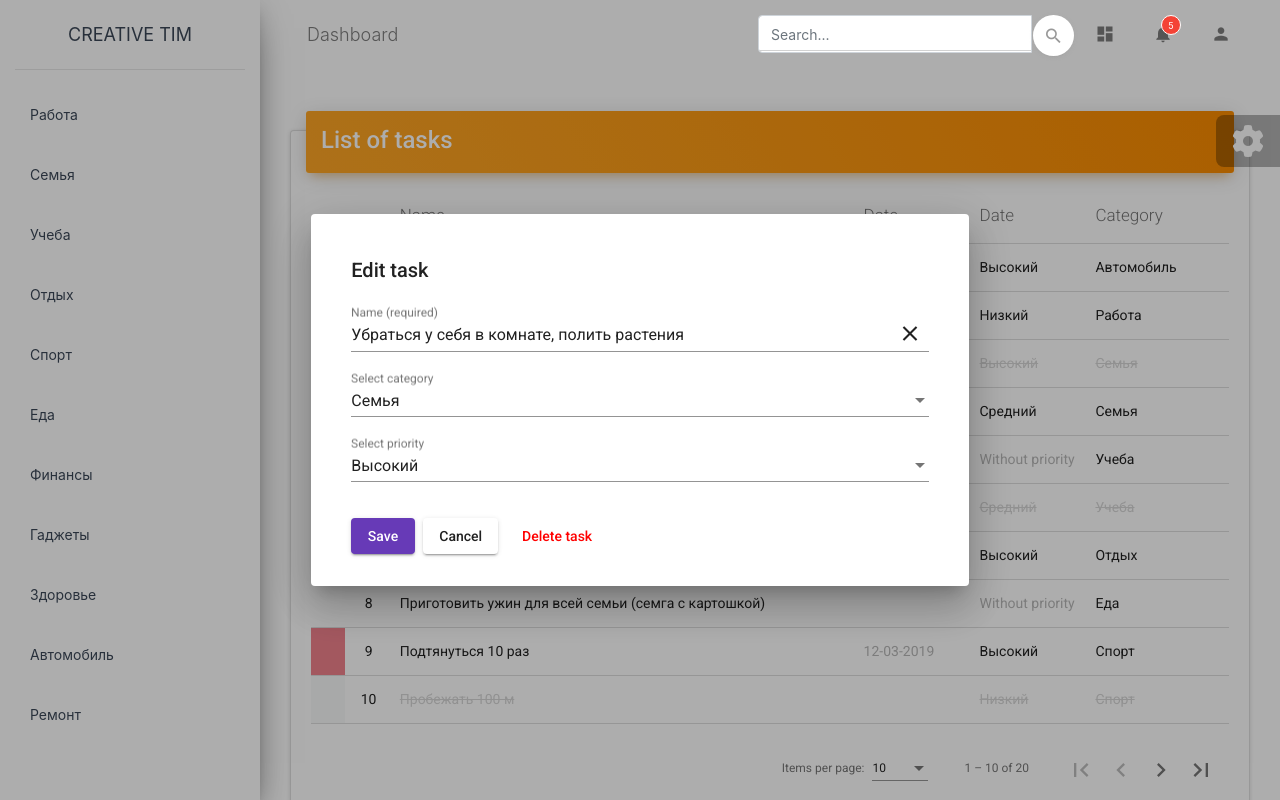
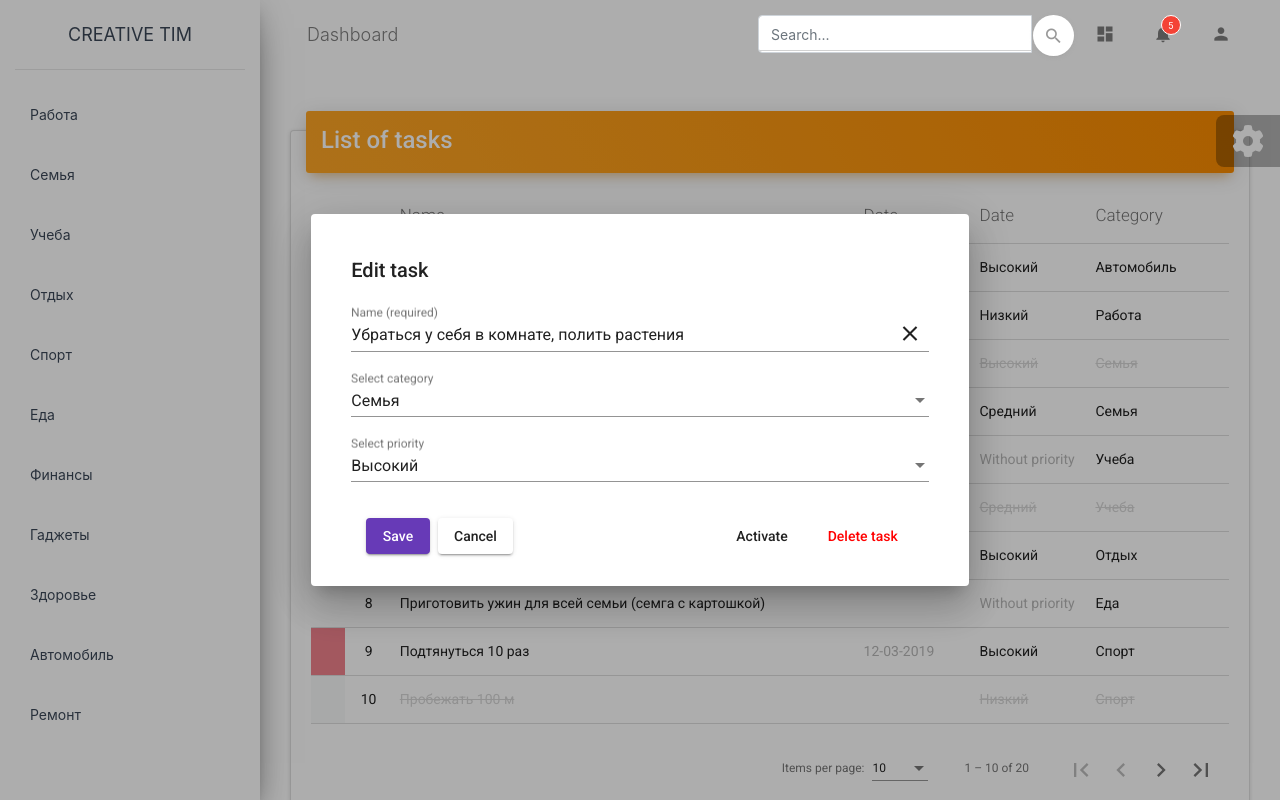
Before and after one commit to JavaThrone/angular-todo-app, an Angular app: page / in a window 1280 px wide. Both pictures are taken after a click on the element "Убраться у себя в комнате, полить растения". Built offline with nearby package versions, Linux system fonts and the light colour scheme.

Commit message:
added ability to close and activate a task

```diff
--- a/src/app/dialog/edit-task-dialog/edit-task-dialog.component.html
+++ b/src/app/dialog/edit-task-dialog/edit-task-dialog.component.html
@@ -39,6 +39,7 @@
 </mat-dialog-content>
 
 <mat-dialog-actions>
+  <div class="col-md-5 col-12">
     <button
       (click)="onConfirm()" [disabled]="tmpTitle.trim().length == 0"
       color="primary"
@@ -47,6 +48,10 @@
     </button>
 
     <button (click)="onCancel()" mat-raised-button>Cancel</button>
-
+  </div>
+  <div class="col-md-7 col-12 text-right">
+    <button (click)="complete()" *ngIf="!task.completed" class="green" mat-button>Close</button>
+    <button (click)="activate()" *ngIf="task.completed" class="green" mat-button>Activate</button>
     <button (click)="delete()" class="red" mat-button>Delete task</button>
+  </div>
 </mat-dialog-actions>
--- a/src/app/dialog/edit-task-dialog/edit-task-dialog.component.ts
+++ b/src/app/dialog/edit-task-dialog/edit-task-dialog.component.ts
@@ -55,7 +55,7 @@ export class EditTaskDialogComponent implements OnInit {
     this.dialogRef.close(null);
   }
 
-  delete() {
+  delete(): void {
     const dialogRef = this.dialog.open(ConfirmDialogComponent, {
       maxWidth: '500px',
       data: {
@@ -71,4 +71,12 @@ export class EditTaskDialogComponent implements OnInit {
       }
     });
   }
+
+  complete(): void {
+    this.dialogRef.close('complete');
+  }
+
+  activate(): void {
+    this.dialogRef.close('activate');
+  }
 }
--- a/src/app/views/tasks/tasks.component.ts
+++ b/src/app/views/tasks/tasks.component.ts
@@ -66,6 +66,18 @@ export class TasksComponent implements OnInit, AfterViewInit {
 
     dialogRef.afterClosed().subscribe(result => {
 
+      if (result === 'complete') {
+        task.completed = true;
+        this.updateTask.emit(task);
+        return;
+      }
+
+      if (result === 'activate') {
+        task.completed = false;
+        this.updateTask.emit(task);
+        return;
+      }
+
       if (result === 'delete') {
         this.deleteTask.emit(task);
         return;
```
Lines whose indentation alone changed are shown as unchanged.
